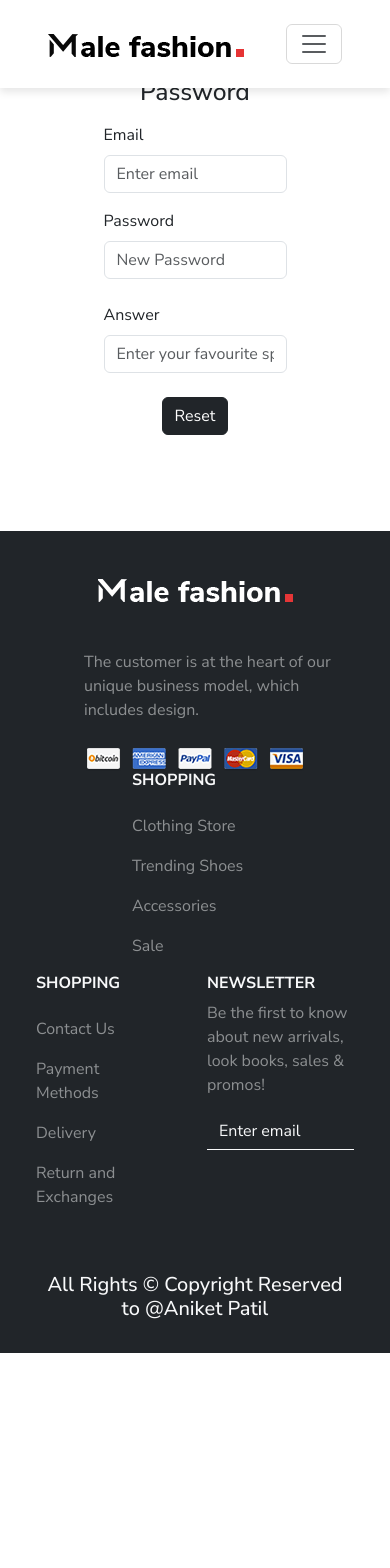
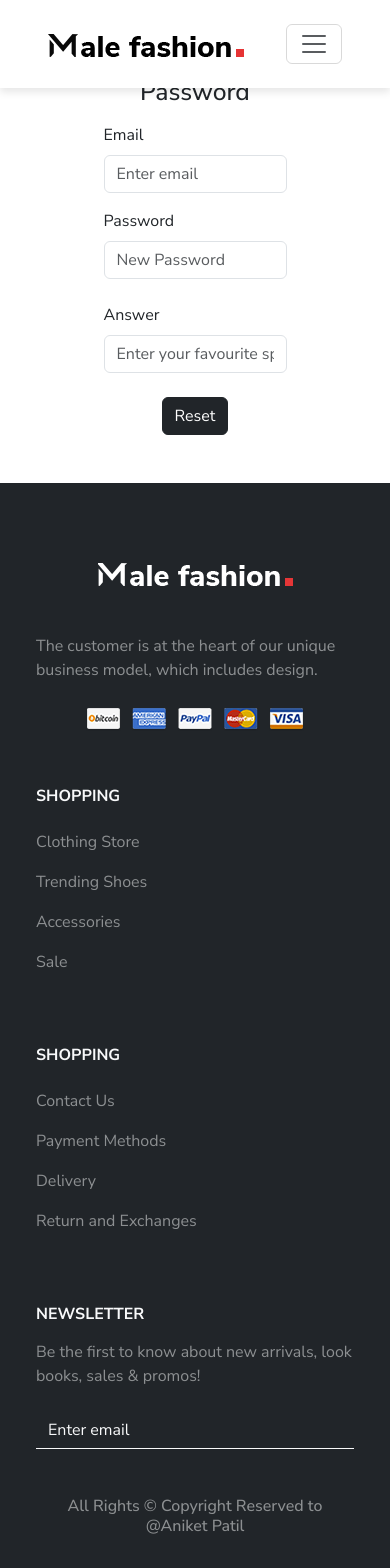
Before and after one commit to aniket-patil7075/Male-Fashion, a React (Vite) app in the folder Shopping/: page /forgotPassword in a window 390 px wide. Before the commit the page ends 1353 px from the top, so only its background shows below. Built offline with nearby package versions, Linux system fonts and the light colour scheme.

Commit message:
Add new component - Latest News

```diff
--- a/Shopping/src/App.css
+++ b/Shopping/src/App.css
@@ -179,17 +179,22 @@ transform: scale(1,1);
  width: 45px;
  }
 
+/* ********************************************************* Footer ******************************************************************* */
  .custom-input::placeholder {
-  color: #f8f9fa !important; /* Bootstrap's light color */
-  opacity: 1; /* Ensure the color applies fully */
+  color: #f8f9fa !important;
+  opacity: 1;
 }
 
 .custom-input {
-  border: none !important; /* Remove all borders */
-  border-bottom: 1px solid #f8f9fa !important; /* Add only bottom border */
-  border-radius: 0 !important; /* Remove any rounded corners */
+  border: none !important;
+  border-bottom: 1px solid #f8f9fa !important;
+  border-radius: 0 !important;
+  color: white !important;
 }
-
+.blogDiv{
+  position: absolute;
+  top: 18%;
+}
 /* ***************************************************** Below 425 px ********************************************************** */
 @media (max-width: 426px) {
 
@@ -214,6 +219,11 @@ transform: scale(1,1);
   }
   .heroArrow{
     margin-bottom: 2px;
+  }
+  .footerSecond{
+
+  }
+  .footerThird{
   }
 }
 
--- a/Shopping/src/assets/Blog.jsx
+++ b/Shopping/src/assets/Blog.jsx
@@ -1,8 +1,15 @@
 import React from 'react'
+import Collections from './Collections'
+import Hero from './Hero'
 
 function Blog() {
   return (
-    <div>Blog</div>
+    <div>
+      <div className='blogDiv'>
+        <img src='/breadcrumb-bg.jpg' alt='' />
+      </div>
+      {/* <Hero/>    */}
+    </div>
   )
 }
 
--- a/Shopping/src/assets/Footer.jsx
+++ b/Shopping/src/assets/Footer.jsx
@@ -4,58 +4,58 @@ import Form from "react-bootstrap/Form";
 
 function Footer() {
   return (
-    <div className="bg-dark text-light text-center p-4 mt-5 pt-5">
+    <div className="bg-dark text-light text-center p-4 ">
       <Container>
-        <div>
+        <div className="d-flex justify-content-between">
           <Row>
-            <Col>
+            <Col sm={12} lg={3} className="mt-5 pt-2">
               <img src="/footer-logo.png" alt="footerLogo" className="mb-4" />
-              <p className="text-start text-light text-opacity-50 ms-5 my-4">
+              <p className="text-start text-light text-opacity-50 my-4">
                 The customer is at the heart of our unique business model, which
                 includes design.
               </p>
               <img src="/payment.png" alt="paymentCard" />
             </Col>
-            <Col>
-              <h6 className="text-start ps-5 ms-5 mb-4 fw-bold">SHOPPING</h6>
-              <p className="text-start ps-5 ms-5 text-light text-opacity-50">
+            <Col sm={12} lg={3} className="footerSecond mt-5 pt-2">
+              <h6 className="text-start mb-4 fw-bold">SHOPPING</h6>
+              <p className="text-start text-light text-opacity-50">
                 Clothing Store
               </p>
-              <p className="text-start ps-5 ms-5 text-light text-opacity-50">
+              <p className="text-start text-light text-opacity-50">
                 Trending Shoes
               </p>
-              <p className="text-start ps-5 ms-5 text-light text-opacity-50">
+              <p className="text-start text-light text-opacity-50">
                 Accessories
               </p>
-              <p className="text-start ps-5 ms-5 text-light text-opacity-50">
+              <p className="text-start text-light text-opacity-50">
                 Sale
               </p>
             </Col>
-            <Col>
-              <h6 className="text-start me-5 mb-4 fw-bold">SHOPPING</h6>
-              <p className="text-start me-5 text-light text-opacity-50">
+            <Col sm={12} lg={3} className="footerThird mt-5 pt-2">
+              <h6 className="text-start mb-4 fw-bold">SHOPPING</h6>
+              <p className="text-start text-light text-opacity-50">
                 Contact Us
               </p>
-              <p className="text-start me-5 text-light text-opacity-50">
+              <p className="text-start text-light text-opacity-50">
                 Payment Methods
               </p>
-              <p className="text-start me-5 text-light text-opacity-50">
+              <p className="text-start text-light text-opacity-50">
                 Delivery
               </p>
-              <p className="text-start me-5 text-light text-opacity-50">
+              <p className="text-start text-light text-opacity-50">
                 Return and Exchanges
               </p>
             </Col>
-            <Col>
+            <Col sm={12} lg={3} className="mt-5 pt-2">
               <h6 className="text-start fw-bold">NEWSLETTER</h6>
-              <p className="text-start text-light text-opacity-50">
+              <p className="text-start text-light text-opacity-50 my-3">
                 Be the first to know about new arrivals, look books, sales &
                 promos!
               </p>
               <Form>
-                <Form.Group className="mb-3" controlId="formBasicEmail">
+                <Form.Group className="mt-4" controlId="formBasicEmail">
                   <Form.Control
-                    className="custom-input bg-dark "
+                    className="custom-input bg-dark"
                     type="email"
                     placeholder="Enter email"
                   />
@@ -65,9 +65,9 @@ function Footer() {
           </Row>
         </div>
         <div>
-          <h5 className="pt-5">
+          <h6 className="pt-5 text-light text-opacity-50">
             All Rights &copy; Copyright Reserved to @Aniket Patil
-          </h5>
+          </h6>
         </div>
       </Container>
     </div>
```
Also changed, not shown: Shopping/src/assets/LatestNews.jsx (added, +9 -0 lines).
